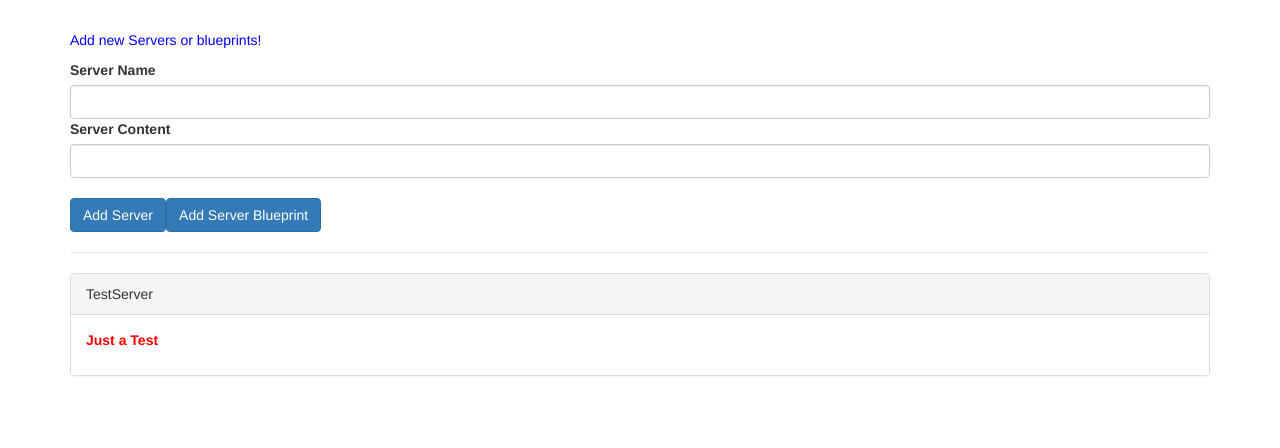
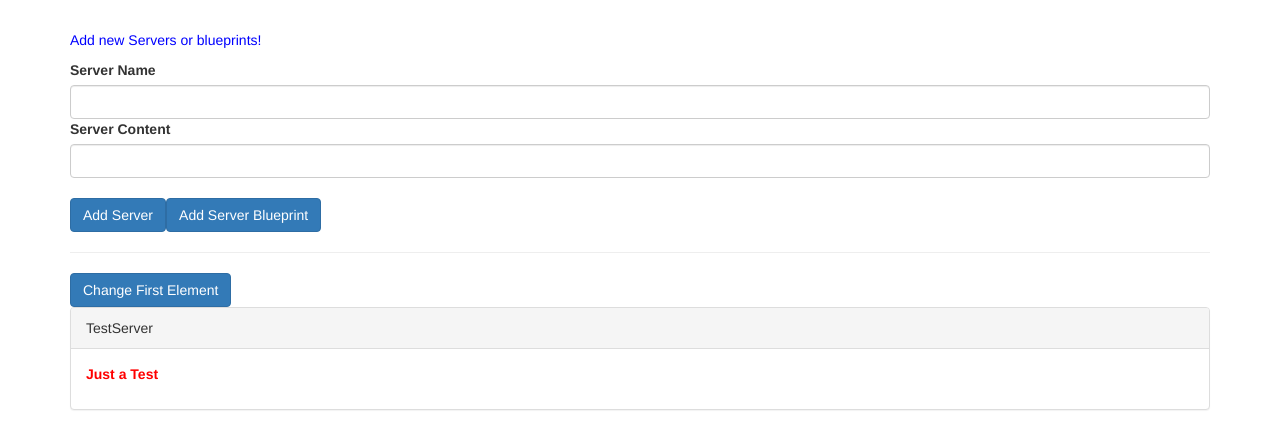
Before and after one commit to sailesh97/Data-Binding, an Angular app: page / in a window 1280 px wide. Shown: the top 448 px of the page. Built offline with nearby package versions, Linux system fonts and the light colour scheme.

Commit message:
Informations about ngOnChanges life cycle hook

```diff
--- a/src/app/app.component.html
+++ b/src/app/app.component.html
@@ -6,9 +6,11 @@
   <hr>
   <div class="row">
     <div class="col-xs-12">
+      <button class="btn btn-primary" (click)="onChangeFirst()">Change First Element</button>
       <app-server-element
         *ngFor="let serverElement of serverElements"
         [srvElement]='serverElement'
+        [name]="serverElement.name"
         >
         <strong *ngIf="serverElement.type === 'server'" style="color: red">{{ serverElement.content }}</strong>
         <em *ngIf="serverElement.type === 'blueprint'">{{ serverElement.content }}</em>
--- a/src/app/app.component.ts
+++ b/src/app/app.component.ts
@@ -28,4 +28,8 @@ export class AppComponent {
     });
   }
 
+  onChangeFirst(){
+    this.serverElements[0].name = 'Changed!';
+  }
+
 }
--- a/src/app/server-element/server-element.component.html
+++ b/src/app/server-element/server-element.component.html
@@ -1,5 +1,6 @@
 <div class="panel panel-default">
-    <div class="panel-heading">{{ element.name }}</div>
+    <!-- <div class="panel-heading">{{ element.name }}</div> -->
+    <div class="panel-heading">{{ name }}</div>
     <div class="panel-body">
         <p>
             <ng-content></ng-content>
--- a/src/app/server-element/server-element.component.ts
+++ b/src/app/server-element/server-element.component.ts
@@ -1,4 +1,4 @@
-import { Component, Input, OnInit, ViewEncapsulation } from '@angular/core';
+import { Component, Input, OnInit, OnChanges, SimpleChanges, ViewEncapsulation } from '@angular/core';
 
 @Component({
   selector: 'app-server-element',
@@ -6,13 +6,22 @@ import { Component, Input, OnInit, ViewEncapsulation } from '@angular/core';
   styleUrls: ['./server-element.component.css'],
   encapsulation: ViewEncapsulation.None
 })
-export class ServerElementComponent implements OnInit {
+export class ServerElementComponent implements OnInit, OnChanges {
 
   @Input("srvElement") element: {type: string, name: string, content: string};
+  @Input() name: string;
   element2: {type: string, name: string, content: string};
-  constructor() { }
+
+  constructor() {
+    console.log("Constructor Called")
+  }
+
+  ngOnChanges(changes: SimpleChanges){
+    console.log("ngOnChanges called", changes);
+  }
 
   ngOnInit(): void {
+    console.log("ngOnInit Called")
   }
 
 
@@ -53,3 +62,48 @@ export class ServerElementComponent implements OnInit {
    * iii. ViewEncapsulation.ShadowDOM ---> It is same as Emulated but will only reflect in browsers that support Shadow DOM. All browsers doesn't support.
    */
 }
+
+/**
+ * Lifecycle Hooks Explanation:
+ *  Whenever Angular encounters a selector of our custom component, It goes through couple of lifecycles.
+ *  In this phase of lifecycles hooks, the 1st hook that ran is: constructor, then 2nd one is ngOnChanges and the 3rd one is ngOnInit.
+ *
+ * We have put consoles in this server-element component whose selector is used in app-component.
+ * In app-component we loop through the serverElements array and for each item of serverElements array we're calling server-element component's selector.
+ *
+ * As by default in serverElements array of app-component there is one item present, that's why while refreshing the application consoles for that element will always be there and after that if you click on add server button, a new server-component will be created that's again lifecycle hooks will run for those components as well.
+ *
+ * So each time Angualr encounters server-element component's selector, it's constructor -> ngOnChanges -> ngOnInit is called.
+ *
+ * ngOnChanges is the only hook that receives an arguement which is an object containing information about all the propertie with an @Input decorator.
+ *
+ * @Input() prop1
+ * @Input() prop2
+ *
+ * If we have two properties prop1 and prop2
+ * then the format of the arguemnt received by ngOnChanges is:
+ *
+ * changes: SimpleChanges------>
+ *  {
+ *    prop1: {
+ *      currentValue: __,
+ *      previousValue: __,
+ *      firstChange: __ (Boolean value)
+ *    },
+ *    prop2: {
+ *      currentValue: __,
+ *      previousValue: __,
+ *      firstChange: __ (Boolean value)
+ *    }
+ *  }
+ *
+ *  ngOnChanges is called more than once. Let's check this in demo by adding a button Change First in app component where we will change one of the @Input() propertis of server-element component.
+ *
+ *  To demonstrate ngOnChanges is called more than once, we have changed the value of name property passed to server-element component on a button click.
+ *  We could have changed the srvElement (alias: element) object on button click. But as it is an Object and In Javascript are of reference type, by changing it's value, it won't trigger the ngOnChanges hook in server-element component.
+ *
+ *  That's why we changed the value of a value type field; i.e; name property to demonstrate this example. So after the 1st load if you click Change First Element only ngOnChanges will be triggered and ngOnInit and constructor won't be triggered.
+ *  This time the firstChange in the ngOnChnages arguement will be false.
+ *
+ * As on the click listener we changed the Value to  "Changed!", for the 1st click it's a different value than original, But for 2nd time click or 3rd time or onwards the name is same and not changed. That's why it won't trigger ngOnChnages for 2n time onwards clicks.
+ */
```
